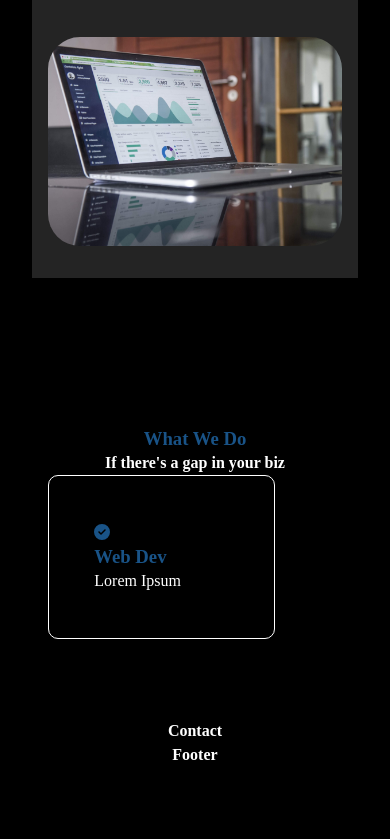
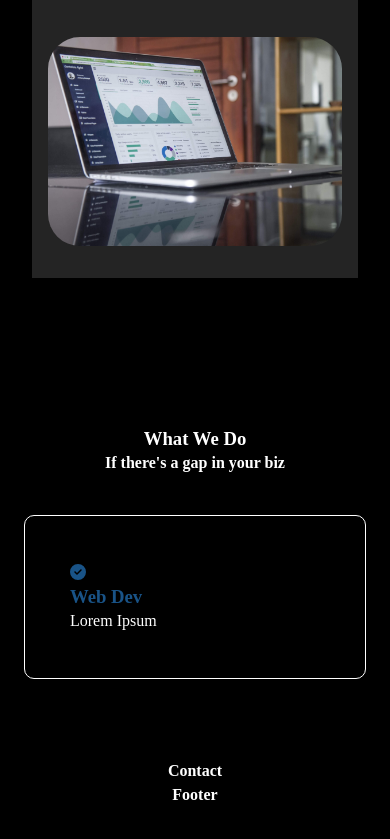
Before and after one commit to guitarguy199/tangent-apps, a React (Vite) app: page / in a window 390 px wide. Shown: the part 1271-2110 px from the top of the page. Before the commit the page ends 2070 px from the top, so only its background shows below. Built offline with nearby package versions, Linux system fonts and the light colour scheme.

Commit message:
add responsive layout

```diff
--- a/src/Pages/Home/Services.css
+++ b/src/Pages/Home/Services.css
@@ -1,5 +1,25 @@
 .home-services .container {
     grid-template-columns: repeat(3, 1fr);
     grid-template-rows: auto auto auto;
+    justify-content: center;
     gap: 2.5rem;
+    margin-top: 2.5rem;
 }
+
+
+
+
+/* --- Media Queries ---*/
+
+@media (max-width: 1200px) {
+    .home-services .container {
+        grid-template-columns: repeat(2, 1fr);
+        /* justify-content: center; */
+    }
+}
+
+@media (max-width: 730px) {
+    .home-services .container {
+        grid-template-columns: 1fr;
+    }
+}
--- a/src/Pages/Home/ServicesBox.css
+++ b/src/Pages/Home/ServicesBox.css
@@ -3,10 +3,27 @@
     border-style: solid;
     border-width: 1px;
     border-radius: 10px;
-    width: 100%;
+    min-width: 250px;
+    max-width: 300px;
     text-align: left;
 }
 
-.services-box svg, h3 {
+.services-box svg, .services-box h3 {
     color: #195387;
 }
+
+.services-box:hover {
+    background-color: #195387;
+    color: white;
+    transition: 0.5s;
+    cursor: pointer;
+}
+
+.services-box:hover svg,
+.services-box:hover h3
+{
+    color: #FAFAFA;
+    transition: 0.5s;
+}
+
+/* --- Media Queries ---*/
```
